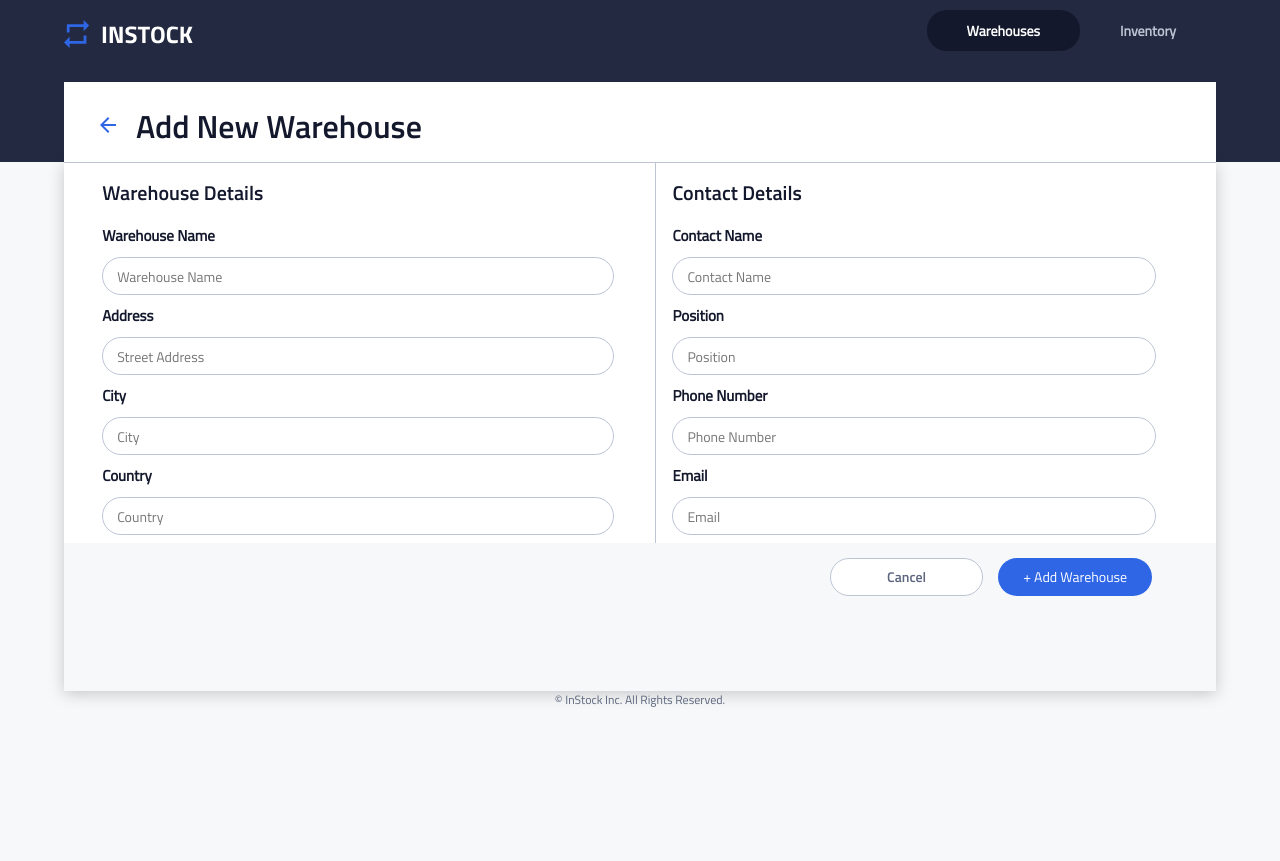
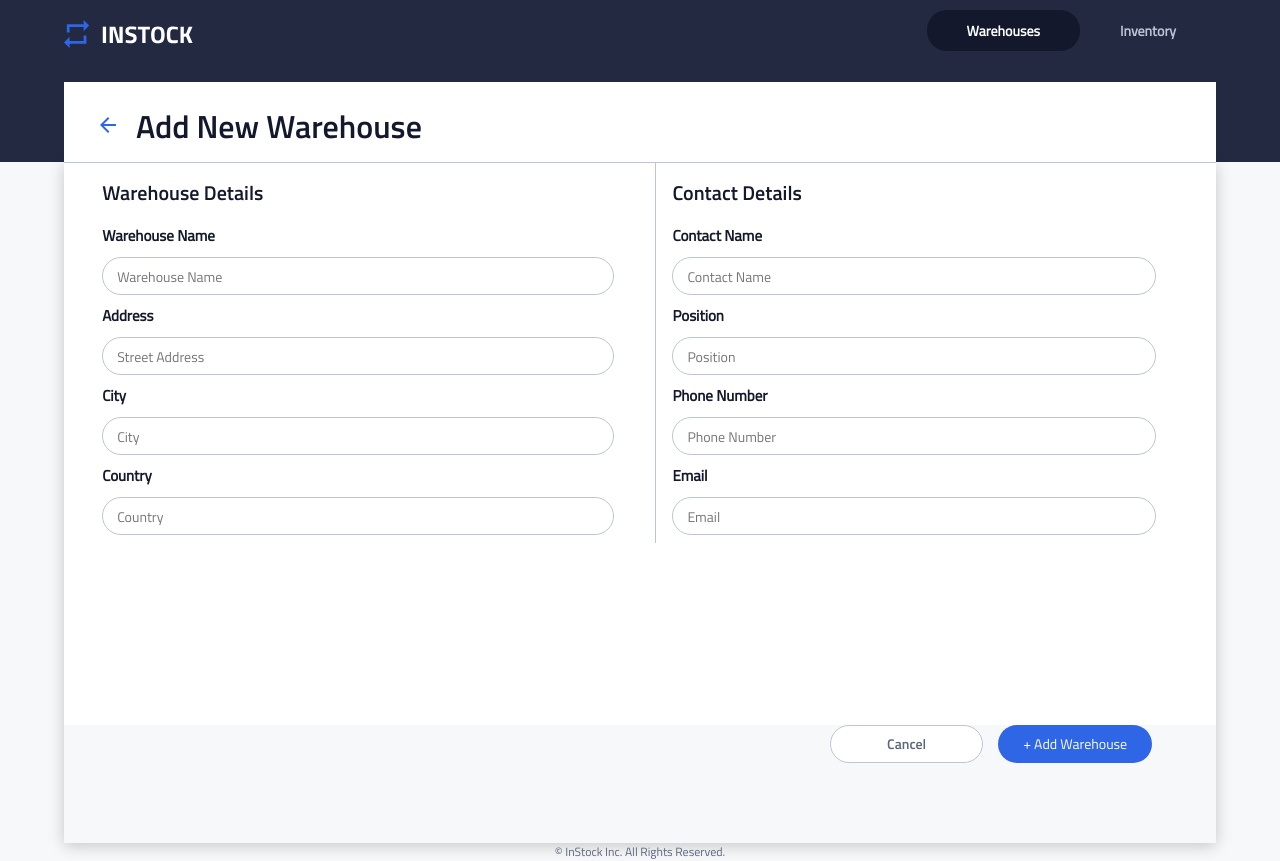
Before and after one commit to abbypollack/instock-client, a React (Create React App) app: page /warehouses/add in a window 1280 px wide. Before the commit the page ends 800 px from the top, so only its background shows below. Built offline with nearby package versions, Linux system fonts and the light colour scheme.

Commit message:
merge to pull

```diff
--- a/src/components/AddNewWarehouse/AddNewWarehouse.scss
+++ b/src/components/AddNewWarehouse/AddNewWarehouse.scss
@@ -40,6 +40,7 @@
             display: flex;
             justify-content: space-between;
             flex-direction: column;
+            height: 75vh;
         }
     }
 
@@ -98,8 +99,8 @@
         display: flex;
         align-items: center;
         background-color: $background-light-grey;
-        height: 4.25rem;
         padding: $mobile-padding-left-right;
+        padding-top: 1em;
         @include tablet{
             justify-content: flex-end
         }
```
